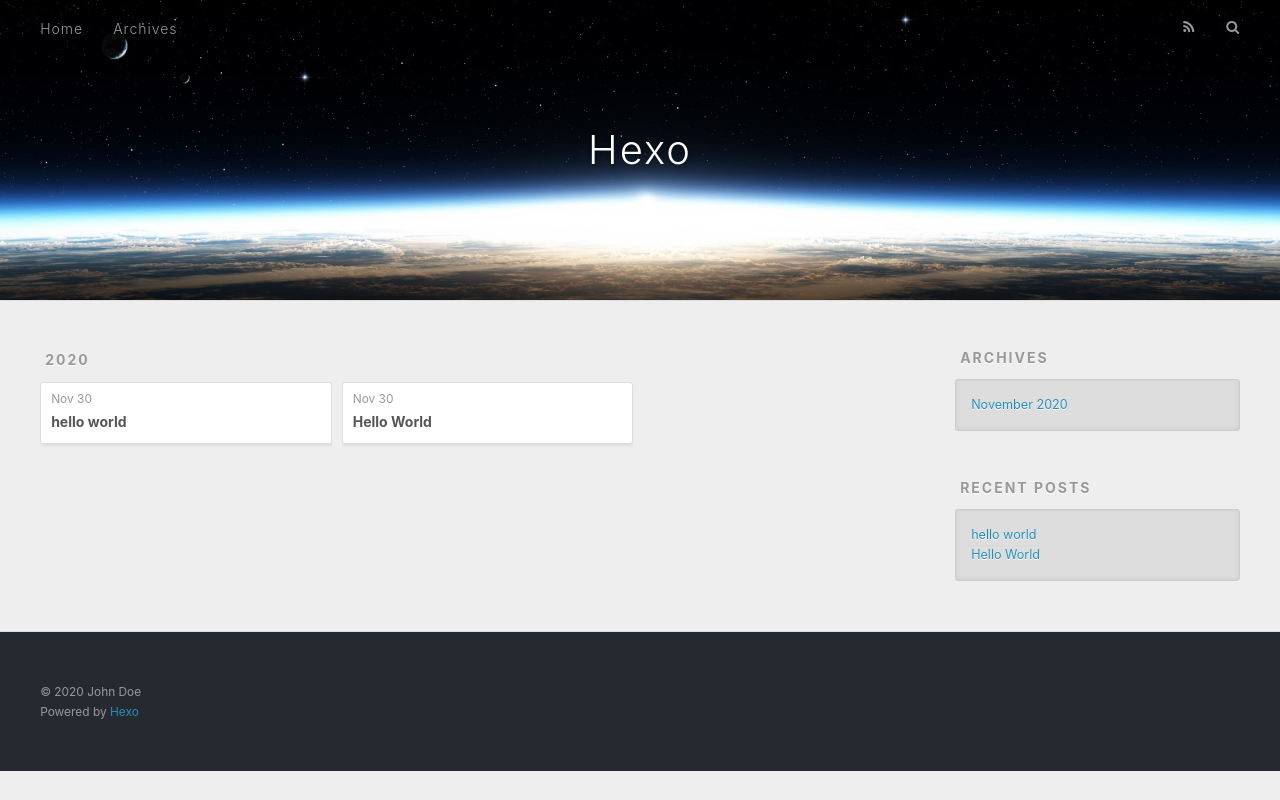
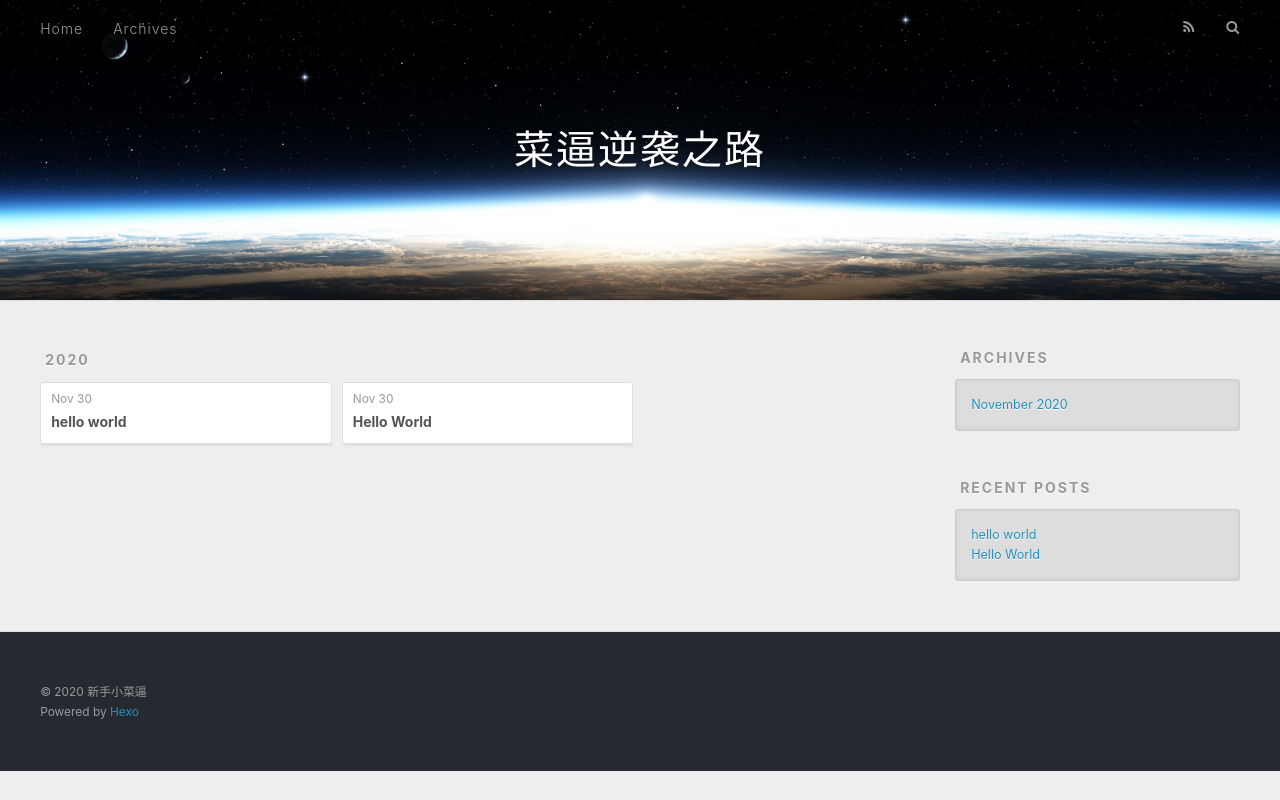
Before and after one commit to Huffman-cotdom/Huffman-cotdom.github.io, a plain HTML site: page archives/2020/11/index.html in a window 1280 px wide. Drawn offline with nearby package versions, Linux system fonts and the light colour scheme.

Commit message:
Site updated: 2020-11-30 16:44:07

```diff
--- a/archives/2020/11/index.html
+++ b/archives/2020/11/index.html
@@ -5,17 +5,17 @@
 
 
 
-  <title>Archives: 2020/11 | Hexo</title>
+  <title>Archives: 2020/11 | 菜逼逆袭之路</title>
   <meta name="viewport" content="width=device-width, initial-scale=1, maximum-scale=1">
   <meta property="og:type" content="website">
-<meta property="og:title" content="Hexo">
+<meta property="og:title" content="菜逼逆袭之路">
 <meta property="og:url" content="http://example.com/archives/2020/11/index.html">
-<meta property="og:site_name" content="Hexo">
-<meta property="og:locale" content="en_US">
-<meta property="article:author" content="John Doe">
+<meta property="og:site_name" content="菜逼逆袭之路">
+<meta property="og:locale">
+<meta property="article:author" content="新手小菜逼">
 <meta name="twitter:card" content="summary">
 
-    <link rel="alternate" href="/atom.xml" title="Hexo" type="application/atom+xml">
+    <link rel="alternate" href="/atom.xml" title="菜逼逆袭之路" type="application/atom+xml">
 
 
     <link rel="icon" href="/favicon.png">
@@ -36,7 +36,7 @@
   <div id="header-outer" class="outer">
     <div id="header-title" class="inner">
       <h1 id="logo-wrap">
-        <a href="/" id="logo">Hexo</a>
+        <a href="/" id="logo">菜逼逆袭之路</a>
       </h1>
 
     </div>
@@ -164,7 +164,7 @@
 
   <div class="outer">
     <div id="footer-info" class="inner">
-      &copy; 2020 John Doe<br>
+      &copy; 2020 新手小菜逼<br>
       Powered by <a href="http://hexo.io/" target="_blank">Hexo</a>
     </div>
   </div>
```
Also changed, not shown: 2020/11/30/hello-world-1/index.html (+7 -7 lines), 2020/11/30/hello-world/index.html (+7 -7 lines), archives/2020/index.html (+8 -8 lines), archives/index.html (+8 -8 lines), index.html (+8 -8 lines).
